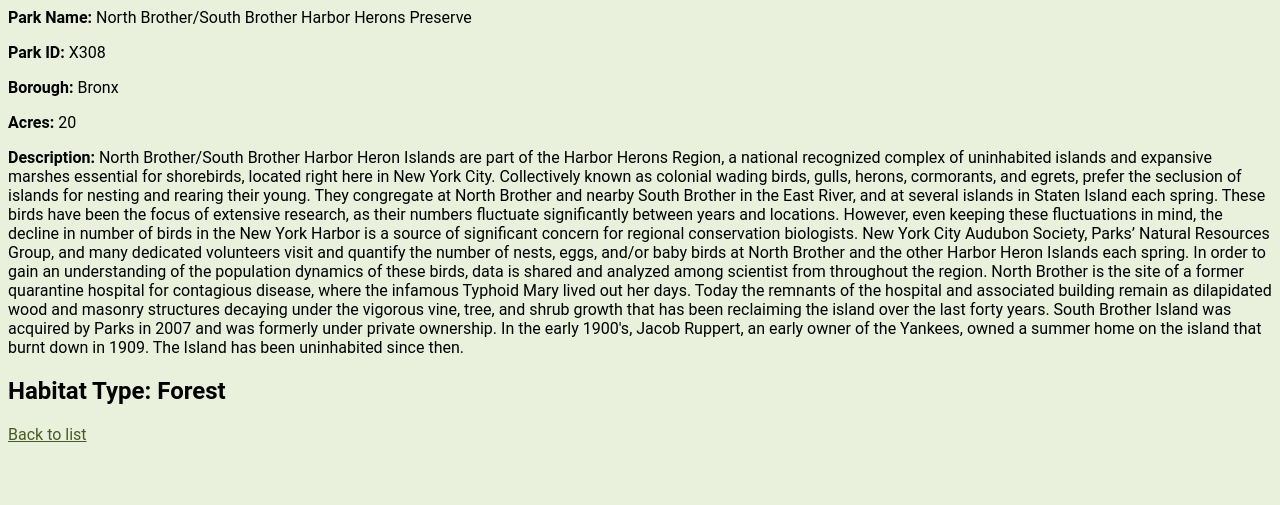
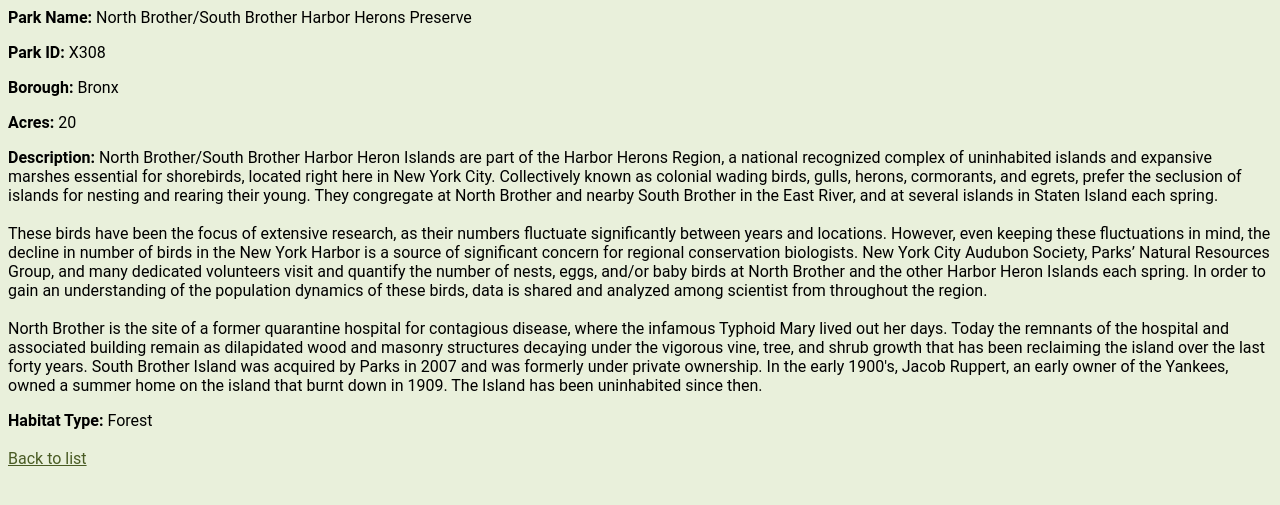
Before and after one commit to annabellamelvin/annabellamelvin.github.io, a Jekyll site: the page Nature_Preserves/parks/X308_20.html, which Jekyll copies as it is, in a window 1280 px wide. Shown: the top 505 px of the page. Built offline with Jekyll 4.4.1, drawn with Linux system fonts in a browser that asks for light colours; part of the change alters nothing that is shown.

```diff
--- a/Nature_Preserves/parks/X308_20.html
+++ b/Nature_Preserves/parks/X308_20.html
@@ -18,8 +18,7 @@
          for shorebirds, located right here in New York City. Collectively known as colonial
          wading birds, gulls, herons, cormorants, and egrets, prefer the seclusion of islands
          for nesting and rearing their young. They congregate at North Brother and nearby South
-         Brother in the East River, and at several islands in Staten Island each spring. &#xD;
-         &#xD;
+         Brother in the East River, and at several islands in Staten Island each spring.<br/><br/>
          These birds have been the focus of extensive research, as their numbers fluctuate
          significantly between years and locations. However, even keeping these fluctuations
          in mind, the decline in number of birds in the New York Harbor is a source of significant
@@ -27,8 +26,7 @@
          Natural Resources Group, and many dedicated volunteers visit and quantify the number
          of nests, eggs, and/or baby birds at North Brother and the other Harbor Heron Islands
          each spring. In order to gain an understanding of the population dynamics of these
-         birds, data is shared and analyzed among scientist from throughout the region. &#xD;
-         &#xD;
+         birds, data is shared and analyzed among scientist from throughout the region.<br/><br/>
          North Brother is the site of a former quarantine hospital for contagious disease,
          where the infamous Typhoid Mary lived out her days. Today the remnants of the hospital
          and associated building remain as dilapidated wood and masonry structures decaying
@@ -38,6 +36,6 @@
          owner of the Yankees, owned a summer home on the island that burnt down in 1909.
          The Island has been uninhabited since then.
       </p>
-      <h2><b>Habitat Type: </b>Forest
+      <p><b>Habitat Type: </b>Forest<br/><br/>
       </h2><a href="https://annabellamelvin.github.io/Nature_Preserves/Parks.html">Back to list</a></body>
 </html>
```
